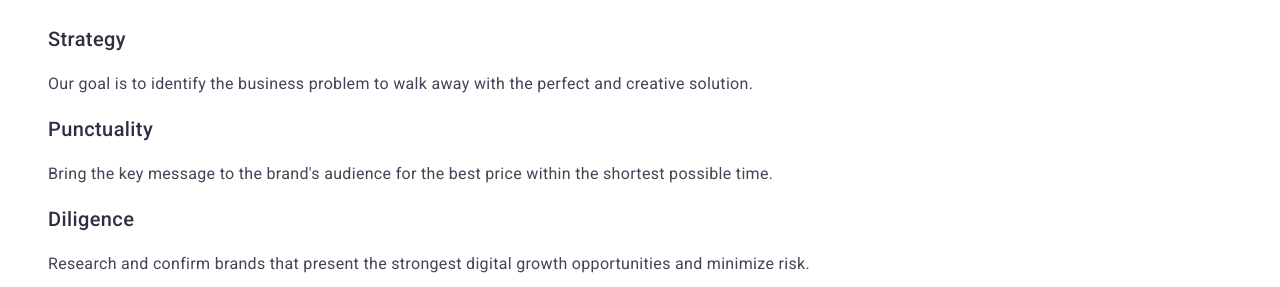
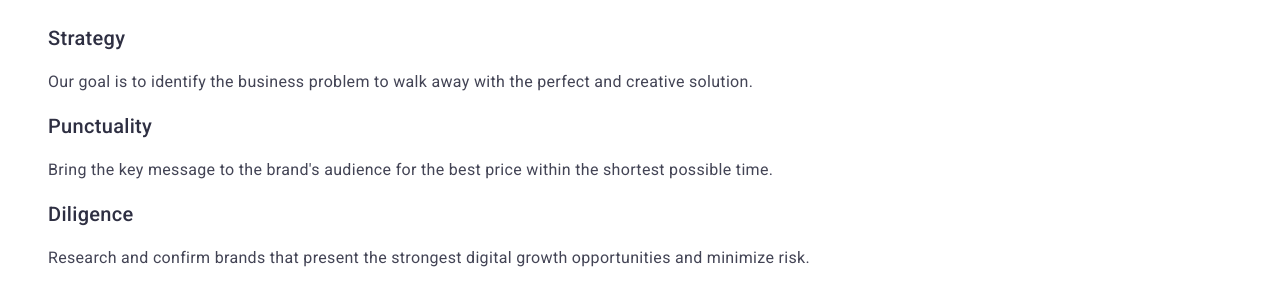
Before and after one commit to Mirana-19/goit-markup-hw-2, a plain HTML site: page index.html in a window 1280 px wide. Shown: the part 500-787 px from the top of the page. Drawn offline with Linux system fonts and the light colour scheme.

Commit message:
Update styles.css

```diff
--- a/css/styles.css
+++ b/css/styles.css
@@ -64,8 +64,7 @@ body {
 .list-title {
   font-size: 20px;
   font-weight: 500;
-  line-height: 1.3;
-  letter-spacing: 0.02em;
+  line-height: 1.2;
   color: var(--dark-color);
 }
 
@@ -163,7 +162,7 @@ body {
 /* -------------Portfolio Landing Page--------------- */
 
 .btn.filter-btn {
-  background-color: var(--accent-color);
+  background-color: var(--light-color);
   color: var(--primary-brand-color);
 }
 
```
